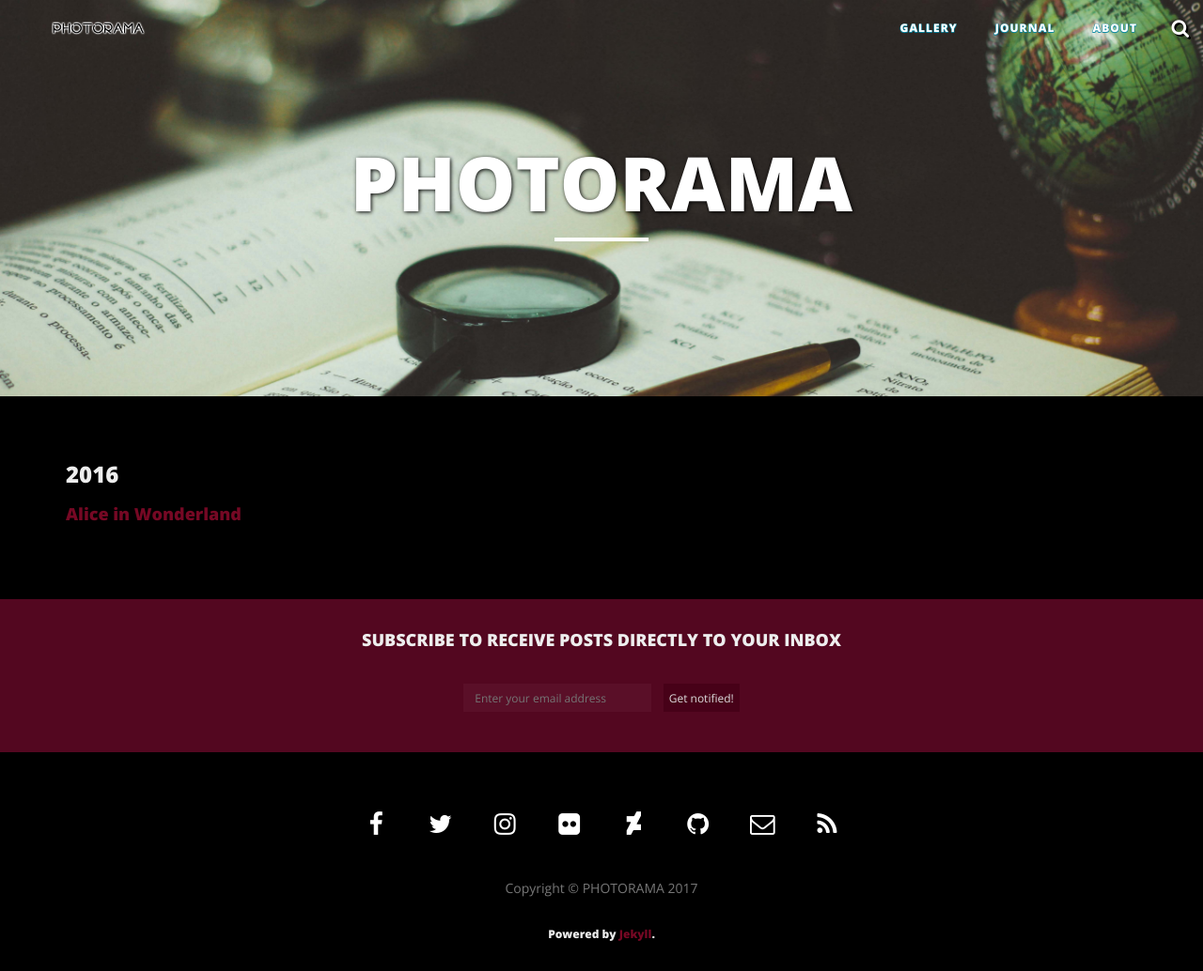
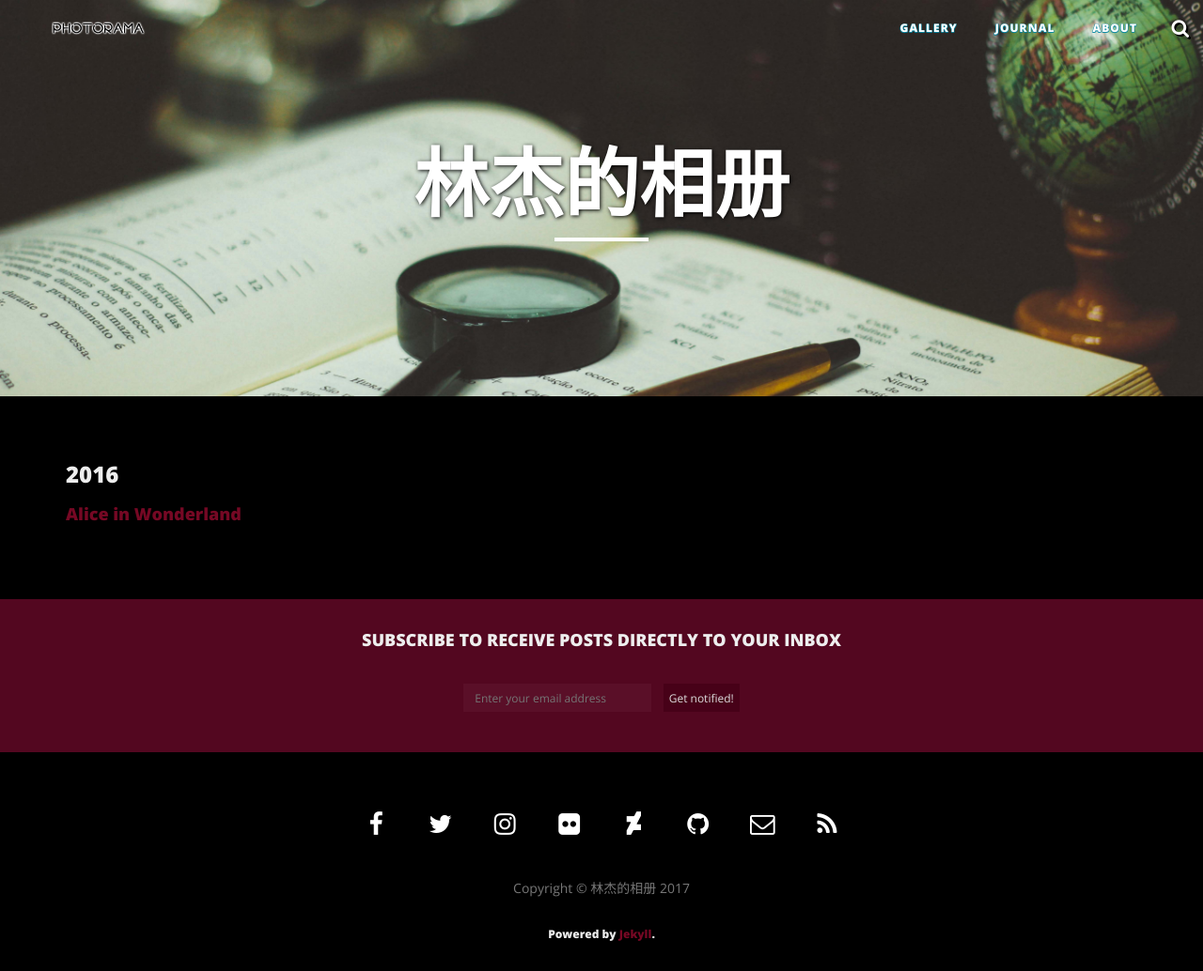
Before and after one commit to jaynancy/JayPhoto, a Jekyll site: the page built from journal/category/cat01.md, in a window 1280 px wide. Shown: the whole page at 94% size. Built offline with Jekyll 4.4.1, drawn with Linux system fonts in a browser that asks for light colours; nearby versions of some CDN libraries.

Commit message:
Update _config.yml

```diff
--- a/_config.yml
+++ b/_config.yml
@@ -1,5 +1,5 @@
 # Site settings
-title: PHOTORAMA
+title: 林杰的相册
 email: ""
 description: "Photo Journal"
 url: "https://jaynancy.github.io"
```
